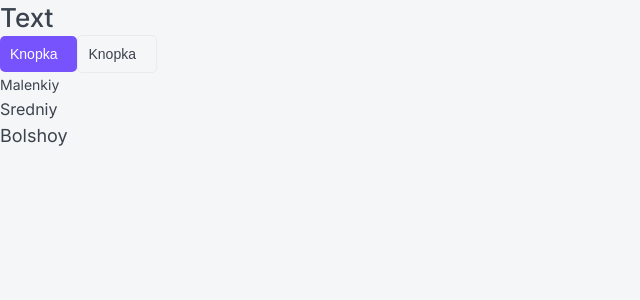
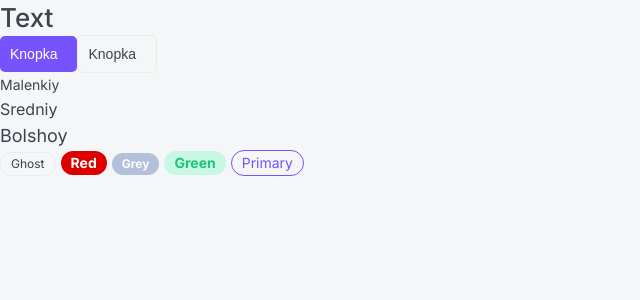
Before and after one commit to Farid0558475484/next-app, a Next.js app: page / in a window 1280 px wide. Shown: the top 300 px of the page, without its empty margins (0-640 px from the left). Built offline with nearby package versions, Linux system fonts and the light colour scheme.

Commit message:
feat:add button component

```diff
--- /dev/null
+++ b/app/components/Tag/Tag.module.scss
@@ -0,0 +1,49 @@
+.tag {
+  display: inline-block;
+
+  box-sizing: border-box;
+  margin-right: 5px;
+  border-radius: 20px;
+}
+
+.s {
+  padding: 5px 10px;
+
+  font-size: 12px;
+  line-height: 12px;
+}
+
+.m {
+  padding: 5px 10px;
+
+  font-size: 14px;
+  line-height: 14px;
+}
+
+.ghost {
+  border: 1px solid var(--gray-light);
+}
+
+.red {
+  background: #de0000;
+  color: var(--white);
+  font-weight: bold;
+}
+
+.grey {
+  color: var(--white);
+  background: #b3c0d9;
+  font-weight: bold;
+}
+
+.green {
+  color: var(--green);
+  background: var(--green-light);
+  font-weight: bold;
+}
+
+.primary {
+  color: var(--primary);
+  background: none;
+  border: 1px solid var(--primary);
+}
--- /dev/null
+++ b/app/components/Tag/Tag.tsx
@@ -0,0 +1,29 @@
+import { TagProps } from "./Tag.props";
+import styles from "./Tag.module.scss";
+import cn from "classnames";
+
+export const Tag = ({
+  size = "s",
+  children,
+  className,
+  color = "ghost",
+  href,
+  ...props
+}: TagProps): JSX.Element => {
+  return (
+    <div
+      className={cn(styles.tag, className, {
+        [styles.s]: size == "s",
+        [styles.m]: size == "m",
+        [styles.ghost]: color == "ghost",
+        [styles.red]: color == "red",
+        [styles.grey]: color == "grey",
+        [styles.green]: color == "green",
+        [styles.primary]: color == "primary",
+      })}
+      {...props}
+    >
+      {href ? <a href={href}> {children}</a> : <>{children}</>}
+    </div>
+  );
+};
--- a/app/components/page.tsx
+++ b/app/components/page.tsx
@@ -1,3 +1,4 @@
 export * from "./Htag/Htag";
 export * from "./Button/Button";
 export * from "./P/P";
+export * from "./Tag/Tag";
--- a/app/page.tsx
+++ b/app/page.tsx
@@ -3,7 +3,7 @@
 // import type { Metadata } from "next";
 
 import React from "react";
-import { Htag, Button, P } from "./components/page";
+import { Htag, Button, P, Tag } from "./components/page";
 // import Logo from "./../public/vercel.svg";
 
 // export const metadata: Metadata = {
@@ -32,6 +32,21 @@
       <P size="s">Malenkiy</P>
       <P size="m">Sredniy</P>
       <P size="l">Bolshoy</P>
+      <Tag size="s" color="ghost">
+        Ghost
+      </Tag>
+      <Tag size="m" color="red">
+        Red
+      </Tag>
+      <Tag size="s" color="grey">
+        Grey
+      </Tag>
+      <Tag size="m" color="green">
+        Green
+      </Tag>
+      <Tag size="m" color="primary">
+        Primary
+      </Tag>
     </>
   );
 }
```
Also changed, not shown: app/components/Tag/Tag.props.ts (added, +9 -0 lines).
